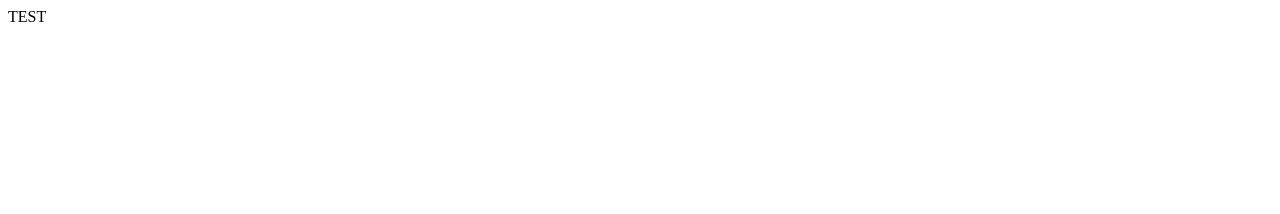
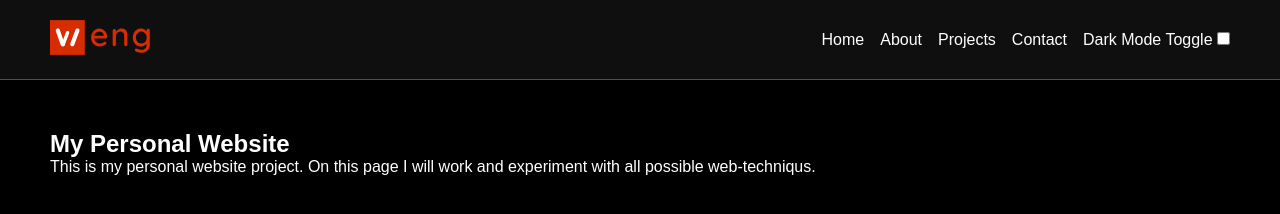
Before and after one commit to uxbyweng/personal-website, a website: page index.html in a window 1280 px wide. Shown: the top 214 px of the page. Drawn offline with Linux system fonts and the light colour scheme.

Commit message:
insert header, some new styles and logo

```diff
--- a/assets/css/styles.css
+++ b/assets/css/styles.css
@@ -0,0 +1,84 @@
+* {
+    box-sizing: border-box;
+    margin: 0;
+    padding: 0;
+}
+
+/* Variablen */
+:root {
+    --background-color: #000; /* initial */
+    --background-dark: #000;
+    --background-light: #ffffffcc;
+
+    --header-bg-color: #1a1a1a99;
+    --header-bg-dark: #1a1a1a99;
+    --header-bg-light: #ffffffcc;
+
+    --text-color: #fff; /* initial */
+    --text-color-light: #fff;
+    --text-color-dark: #000;
+    --link-color: #fff; /* initial */
+    --link-color-light: #fff;
+    --link-color-dark: #000;
+    --accent-color: #d72b00;
+    --font-family: Arial, sans-serif;
+}
+
+body {
+    background: var(--background-color);
+    color: var(--text-color);
+    font-family: var(--font-family);
+}
+
+body:has(#darkmode:checked) {
+    --background-color: var(--background-light);
+    --text-color: var(--text-color-dark);
+    --link-color: var(--link-color-dark);
+    --header-bg-color: var(--header-bg-light);
+}
+
+a {
+    color: var(--link-color);
+    text-decoration: none;
+}
+a:hover {
+    color: var(--accent-color);
+    text-decoration: underline;
+}
+li {
+    list-style: none;
+}
+
+header {
+    background-color: var(--header-bg-color);
+    backdrop-filter: blur(10px);
+    padding: 1rem;
+    position: sticky;
+    top: 0;
+    height: 80px;
+    padding: 0 50px 0 50px;
+    border-bottom: 1px solid #495057;
+    margin-bottom: 50px;
+    display: flex;
+    justify-content: space-between;
+    align-items: center;
+}
+
+main {
+    height: 2000px;
+}
+footer {
+    height: 100px;
+}
+section {
+    margin: 0 50px 0 50px;
+}
+.navigation__menu {
+    display: flex;
+    justify-content: flex-end;
+    gap: 1rem;
+}
+
+.navigation__link li {
+    color: #fff;
+}
--- a/index.html
+++ b/index.html
@@ -4,15 +4,57 @@
 <head>
     <meta charset="UTF-8">
     <meta name="viewport" content="width=device-width, initial-scale=1.0">
-    <title>Document</title>
+    <link rel="stylesheet" href="./assets/css/styles.css">
+    <title>WENG.EU - Build from scratch</title>
 </head>
 
 <body>
-    TEST
+    <div class="wrapper">
+
+        <header>
+
+            <a href="/" class="logo">
+                <img id="logoImage" src="./assets/images/logo-weng.svg" alt="Logo: weng" class="logo-img" width="100"
+                    height="41">
+            </a>
+
+            <nav>
+                <ul class="navigation__menu">
+                    <li class="navigation__link"><a href="/">Home</a></li>
+                    <li class="navigation__link"><a href="./about/index.html">About</a></li>
+                    <li class="navigation__link"><a href="./projects/index.html">Projects</a></li>
+                    <li class="navigation__link"><a href="./contact/index.html">Contact</a></li>
+                    <li class="navigation__link">
+                        <label for="darkmode">Dark Mode Toggle</label>
+                        <input type="checkbox" id="darkmode" />
+                    </li>
+                </ul>
+            </nav>
 
 
 
+        </header>
 
+        <main>
+
+            <section class="stage">
+                <h1>
+                    My Personal Website
+                </h1>
+                <p>
+                    This is my personal website project. On this page I will work and experiment with all possible
+                    web-techniqus.
+                </p>
+            </section>
+
+
+        </main>
+
+        <footer>
+            Footer Content
+        </footer>
+
+    </div>
 </body>
 
 </html>
```
Also changed, not shown: assets/images/logo-weng.svg (added).
